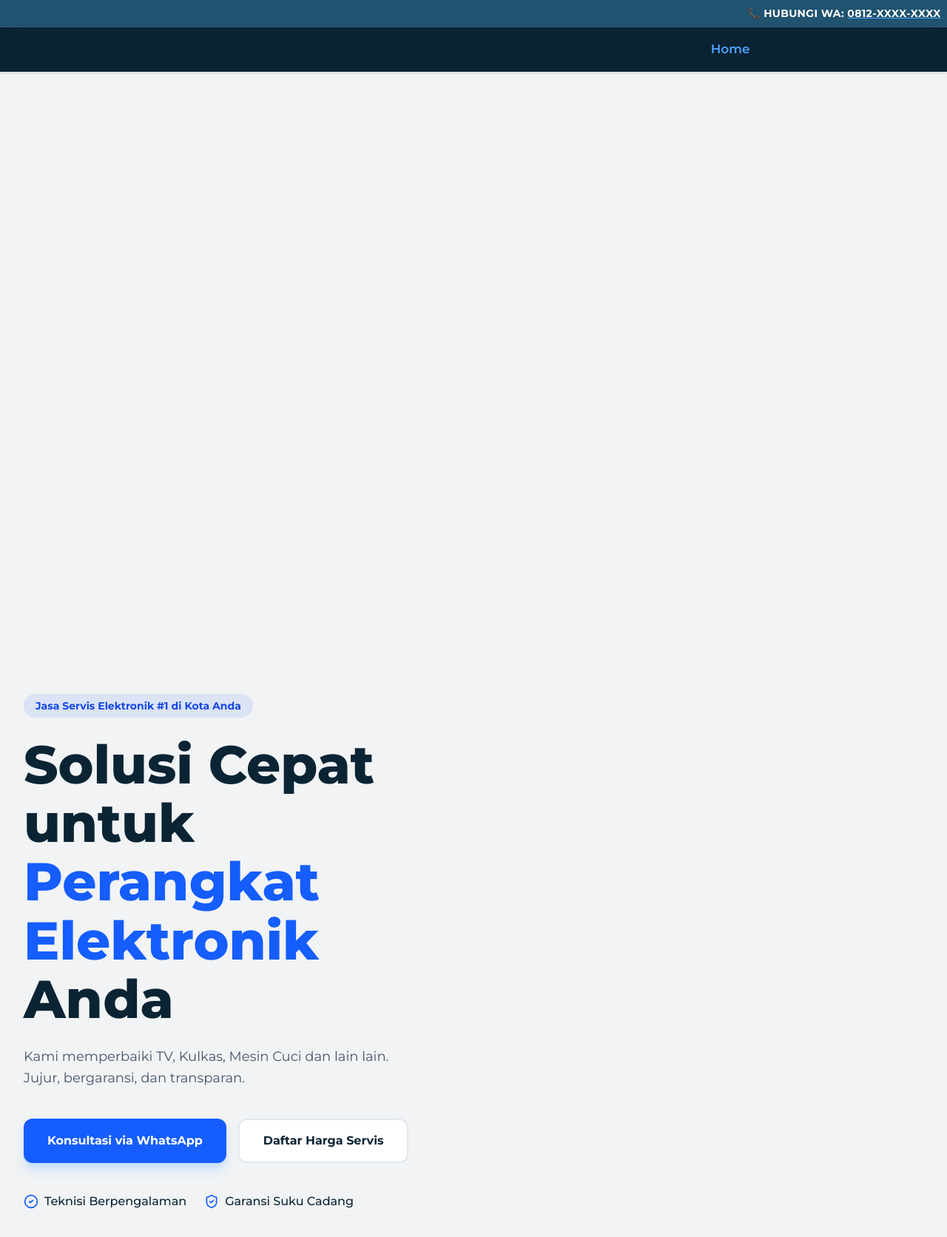
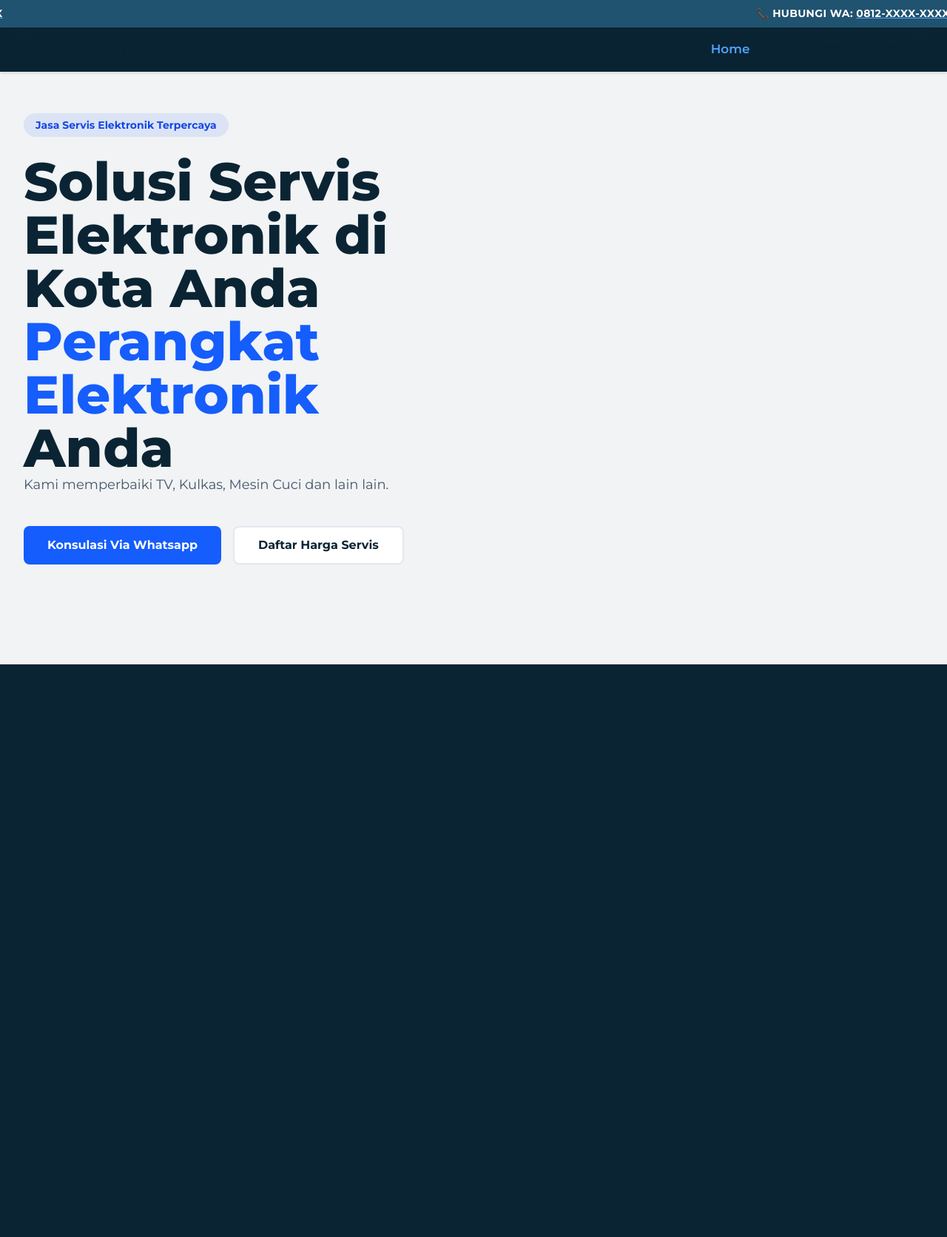
Before and after one commit to ArifDev-coder/repairman-electronic, a Next.js app: page / in a window 1280 px wide. Shown: the top 1672 px of the page at 74% size. After the commit the page ends 898 px from the top, so only its background shows below. Built offline with nearby package versions, Linux system fonts and the light colour scheme.

Commit message:
Update metadata and enhance Hero component with new content and layout

```diff
--- a/app/layout.tsx
+++ b/app/layout.tsx
@@ -11,8 +11,8 @@ const roboto = Roboto({ subsets: ["latin"] });
 const bebas_neue = Bebas_Neue({ subsets: ["latin"], weight: ["400"] });
 
 export const metadata: Metadata = {
-  title: "Create Next App",
-  description: "Generated by create next app",
+  title: "Syafa Workshop - Jasa Servis Elektronik Terpercaya",
+  description: "Jasa Servis Elektronik Terpercaya di Kota Anda. Kami memperbaiki TV, Kulkas, Mesin Cuci, dan lain-lain dengan teknisi berpengalaman.",
 };
 
 export default function RootLayout({
--- a/app/page.tsx
+++ b/app/page.tsx
@@ -5,45 +5,6 @@ export default function Home() {
   return (
     <main className="w-full bg-brand-light">
       <Hero />
-
-      {/* HERO SECTION - NO IMAGE VERSION */}
-      <section className="relative w-full min-h-[85vh] flex items-center pt-10 pb-20">
-        <div className="max-w-7xl mx-auto px-8 w-full grid md:grid-cols-2 gap-12 items-center">
-          {/* KIRI: TEKS UTAMA */}
-          <div className="z-10">
-            <span className="inline-block bg-blue-600/10 text-blue-700 px-4 py-1.5 rounded-full text-sm font-bold mb-6">
-              Jasa Servis Elektronik #1 di Kota Anda
-            </span>
-            <h1 className="text-5xl md:text-7xl font-extrabold text-[#0B2434] leading-[1.1] mb-6">
-              Solusi Cepat untuk <br />
-              <span className="text-blue-600">Perangkat Elektronik</span> Anda
-            </h1>
-            <p className="text-slate-600 text-lg mb-10 leading-relaxed max-w-lg">
-              Kami memperbaiki TV, Kulkas, Mesin Cuci dan lain lain. Jujur, bergaransi, dan transparan.
-            </p>
-
-            <div className="flex flex-wrap gap-4 mb-10">
-              <button className="bg-blue-600 hover:bg-[#0B2434] text-white px-8 py-4 rounded-xl font-bold transition-all shadow-lg shadow-blue-200">
-                Konsultasi via WhatsApp
-              </button>
-              <button className="bg-white border-2 border-slate-200 hover:border-blue-600 text-[#0B2434] px-8 py-4 rounded-xl font-bold transition-all">
-                Daftar Harga Servis
-              </button>
-            </div>
-
-            <div className="flex flex-wrap gap-6 text-[#0B2434] font-medium">
-              <div className="flex items-center gap-2">
-                <CheckCircle2 className="w-5 h-5 text-blue-600" /> Teknisi
-                Berpengalaman
-              </div>
-              <div className="flex items-center gap-2">
-                <ShieldCheck className="w-5 h-5 text-blue-600" /> Garansi Suku
-                Cadang
-              </div>
-            </div>
-          </div>
-        </div>
-      </section>
     </main>
   );
 }
--- a/components/pages/home/hero.tsx
+++ b/components/pages/home/hero.tsx
@@ -1,9 +1,30 @@
 export default function Hero() {
-    return (
-        <section className="relative w-full min-h-screen flex items-center pt-10 pb-20">
-            <div className="max-w-7xl mx-auto px-8 w-full grid md:grid-cols">
-                <span>Jasa Servis Elektronik Terpercaya</span>
-            </div>
-        </section>
-    )
+  return (
+    <section className="relative w-full min-h-screen flex items-center pt-10 pb-20">
+      <div className="max-w-7xl mx-auto px-8 w-full grid md:grid-cols-2 gap-12 items-center">
+        <div className="z-10">
+          <span className="inline-block bg-blue-600/10 text-blue-700 px-4 py-1.5 rounded-full text-sm font-bold mb-6">
+            Jasa Servis Elektronik Terpercaya
+          </span>
+          <h1 className="text-5xl md:text-7xl font-extrabold text-brand-navy">
+            Solusi Servis Elektronik di Kota Anda <br />
+            <span className="text-blue-600">Perangkat Elektronik</span> Anda
+          </h1>
+
+          <p className="text-slate-600 text-lg mb-10 leading-relaxed max-w-lg">
+            Kami memperbaiki TV, Kulkas, Mesin Cuci dan lain lain.
+          </p>
+
+          <div className="flex flex-wrap gap-4 mb-10">
+            <button className="bg-blue-600 hover:bg-blue-700 text-white font-bold py-3 px-8 rounded-lg transition duration-300">
+              Konsulasi Via Whatsapp
+            </button>
+            <button className="bg-white border-2 border-slate-200 hover:border-blue-600 text-brand-navy px-8 py-3 rounded-lg font-bold transition-all">
+                Daftar Harga Servis
+            </button>
+          </div>
+        </div>
+      </div>
+    </section>
+  );
 }
```
